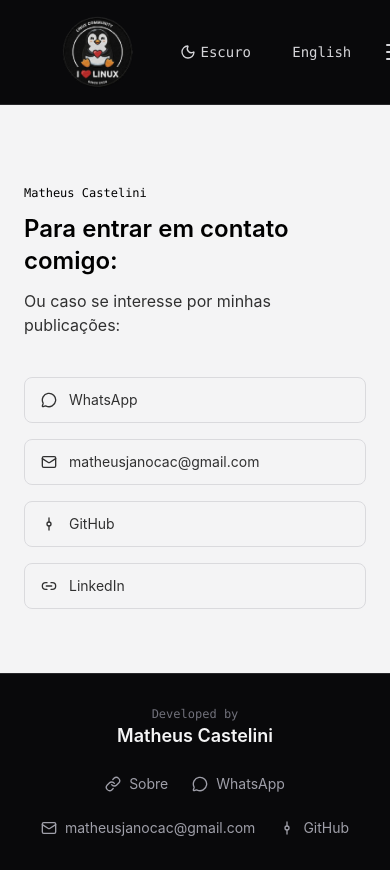
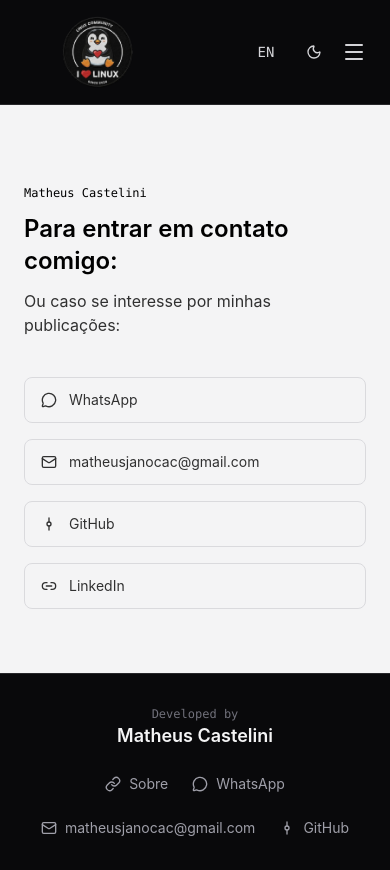
Before and after one commit to MatrCastelini23/sistemasOperacionais, a React (Vite) app: page /contato in a window 390 px wide. Built offline with nearby package versions, Linux system fonts and the light colour scheme.

Commit message:
fix: responsividade do header corrigida

```diff
--- a/src/components/Header/index.tsx
+++ b/src/components/Header/index.tsx
@@ -47,20 +47,23 @@
                     ))}
                 </ul>
 
-                <div className="flex items-center gap-4">
+                <div className="flex items-center gap-2 sm:gap-3">
                     <button
-                        className="flex items-center justify-center gap-1 font-mono text-sm text-zinc-300 hover:text-zinc-100 transition-colors bg-transparent border-none cursor-pointer w-[90px]"
+                        className="flex items-center justify-center gap-2 font-mono text-sm text-zinc-300 hover:text-zinc-100 transition-colors bg-transparent border-none cursor-pointer w-10 sm:w-[90px]"
+                        onClick={toggleLanguage}
+                    >
+                        <span className="hidden sm:inline">{language === "portuguese" ? "English" : "Português"}</span>
+                        <span className="sm:hidden">{language === "portuguese" ? "EN" : "PT"}</span>
+                    </button>
+
+                    <button
+                        className="flex items-center justify-center gap-2 font-mono text-sm text-zinc-300 hover:text-zinc-100 transition-colors bg-transparent border-none cursor-pointer w-10 sm:w-[90px]"
                         onClick={toggleTheme}
                     >
                         {theme === "light" ? <Moon className="w-4 h-4 shrink-0" /> : <Sun className="w-4 h-4 shrink-0" />}
+                        <span className="max-sm:hidden">
                             {theme === "light" ? "Escuro" : "Claro"}
-                    </button>
-
-                    <button
-                        className="flex items-center justify-center gap-1 font-mono text-sm text-zinc-300 hover:text-zinc-100 transition-colors bg-transparent border-none cursor-pointer w-[90px]"
-                        onClick={toggleLanguage}
-                    >
-                        {language === "portuguese" ? "English" : "Português"}
+                        </span>
                     </button>
 
                     <button
@@ -73,7 +76,8 @@
                 </div>
             </nav>
 
-            {menuOpen && (
+            {
+                menuOpen && (
                     <div className="md:hidden border-t border-zinc-800 bg-zinc-950 px-6 py-4">
                         <ul className="flex flex-col gap-4 list-none">
                             {NAV_LINKS.map((link) => (
@@ -88,7 +92,8 @@
                             ))}
                         </ul>
                     </div>
-            )}
-        </header>
                 )
             }
+        </header >
+    )
+}
```
Lines whose indentation alone changed are shown as unchanged.
